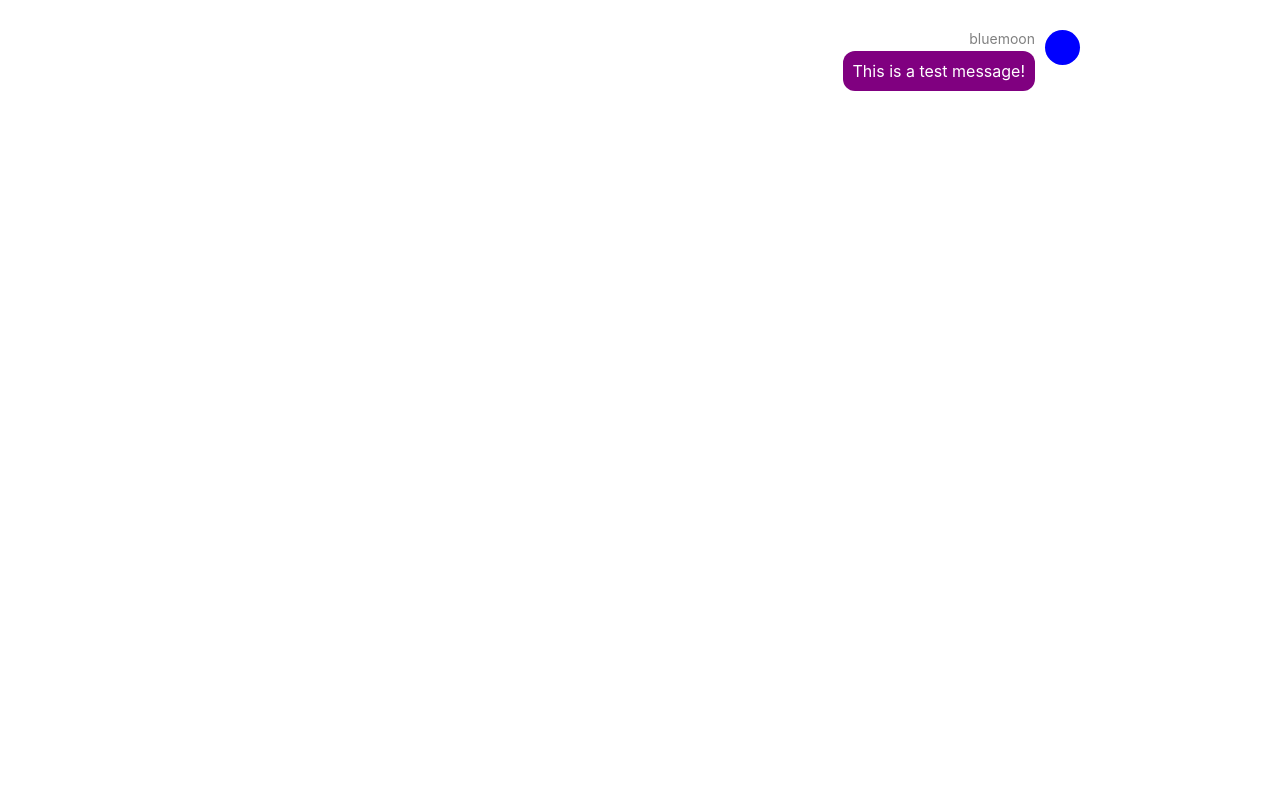
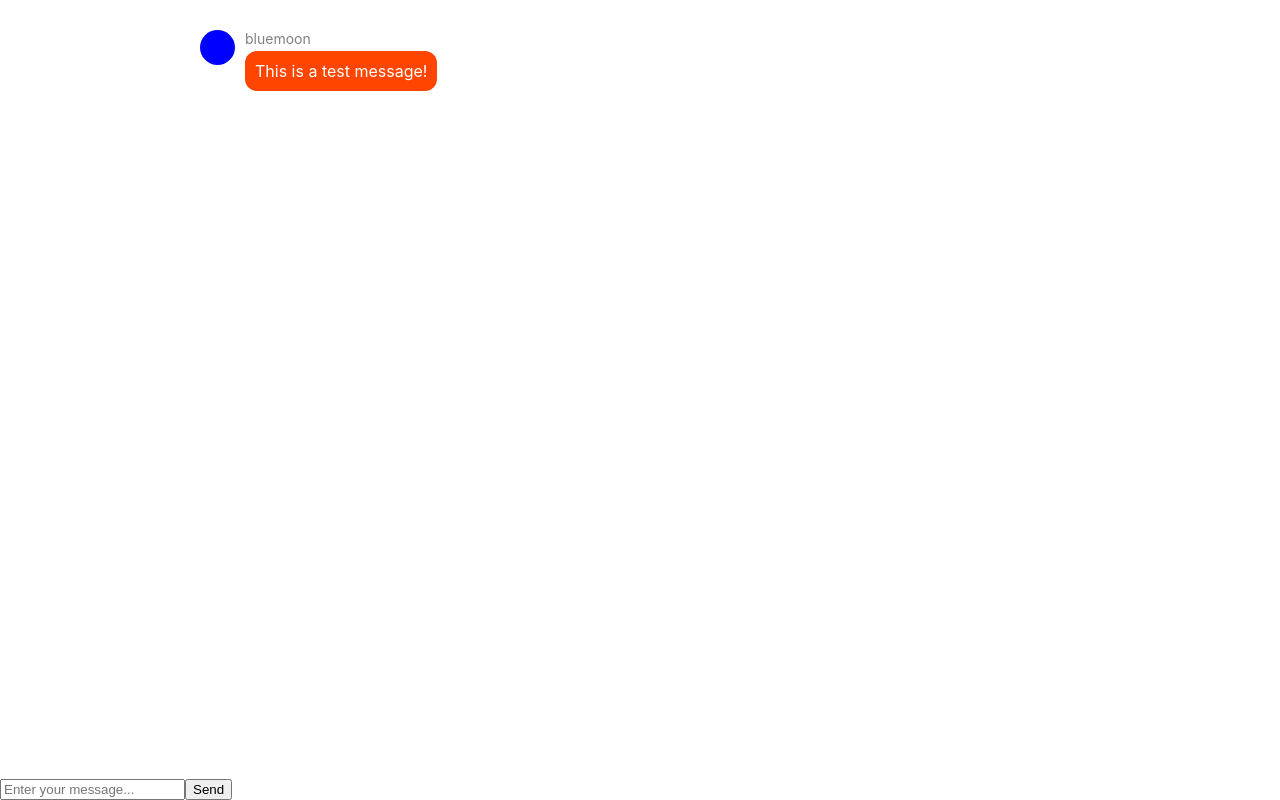
Before and after one commit to Ilithor/Chat-App, a React (Create React App) app: page / in a window 1280 px wide. Built offline with nearby package versions, Linux system fonts and the light colour scheme.

Commit message:
Implemented context state handling

```diff
--- a/src/App.js
+++ b/src/App.js
@@ -1,23 +1,14 @@
-import React, { useState } from "react";
+import React from "react";
 import "./App.css";
 import { Message } from "./components/Message";
+import { Input } from "./components/Input";
+import { useMessageData } from "./MessageBoardContext";
 export const App = () => {
-  const [messageList, setMessageList] = useState([
-    {
-      text: "This is a test message!",
-      member: {
-        color: "blue",
-        username: "bluemoon"
-      }
-    }
-  ]);
-  const [member, setMember] = useState({
-    username: "greenlake",
-    color: "green"
-  });
+  const { member } = useMessageData();
   return (
     <div className="App">
-      <Message messageList={messageList} currentMember={member} />
+      <Message currentMember={member} />
+      <Input />
     </div>
   );
 };
--- a/src/components/Message.js
+++ b/src/components/Message.js
@@ -1,15 +1,17 @@
 import React from "react";
+import { useMessageData } from "../MessageBoardContext";
 
 /** Renders a message with styles corresponding with who
  *  the message came from.
  *
- * @param {object[]} messageList
  * @param {any} currentMember
  * @returns {React.FunctionComponent}
  */
-export const Message = ({ messageList, currentMember }) => {
+export const Message = ({ currentMember }) => {
+  const { messageList } = useMessageData();
   const renderMessage = message => {
     const { member, text } = message;
+    console.log(member.id, currentMember.id);
     const messageFromMe = member.id === currentMember.id;
     const className = messageFromMe
       ? "Messages-message currentMember"
--- a/src/index.js
+++ b/src/index.js
@@ -2,12 +2,13 @@ import React from "react";
 import ReactDOM from "react-dom";
 import "./index.css";
 import { App } from "./App";
+import { MessageBoardProvider } from "./MessageBoardContext";
 import * as serviceWorker from "./serviceWorker";
 
 ReactDOM.render(
-  <React.StrictMode>
+  <MessageBoardProvider>
     <App />
-  </React.StrictMode>,
+  </MessageBoardProvider>,
   document.getElementById("root")
 );
 
```
